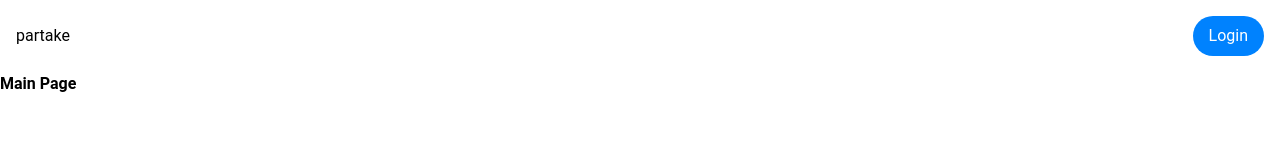
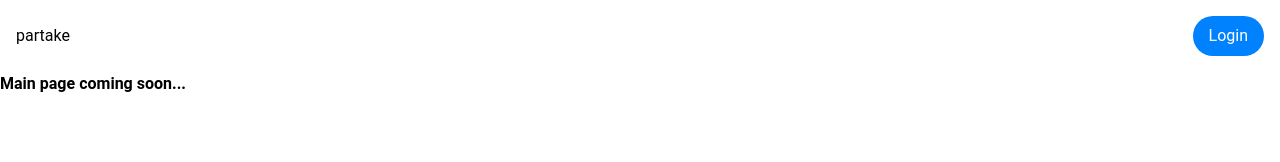
Before and after one commit to Maayan99/partake, a Next.js app in the folder frontend/: page / in a window 1280 px wide. Shown: the top 162 px of the page. Built offline with nearby package versions, Linux system fonts and the light colour scheme.

Commit message:
test commit for deployment

```diff
--- a/frontend/src/pages/index.js
+++ b/frontend/src/pages/index.js
@@ -4,7 +4,7 @@
 export default function Home() {
   return (
       <div>
-          <p className="font-bold">Main Page</p>
+          <p className="font-bold">Main page coming soon...</p>
       </div>
   )
 }
```
